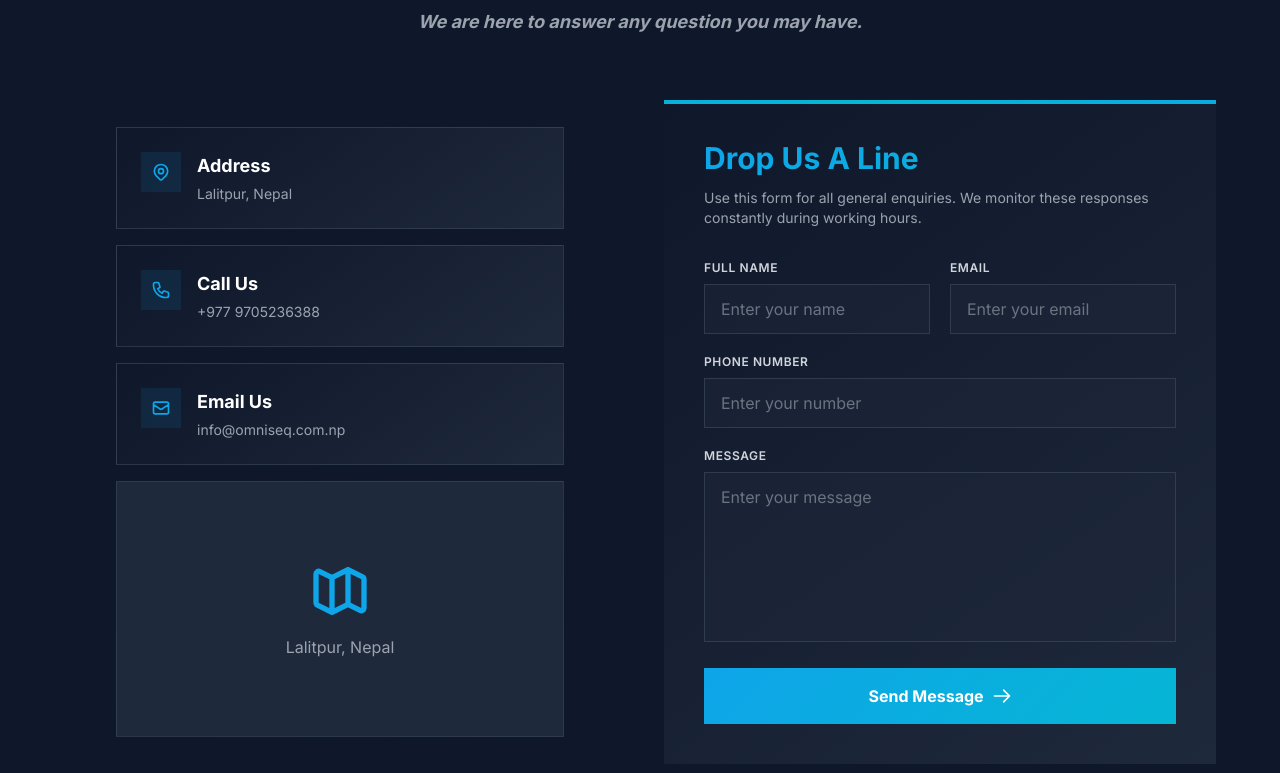
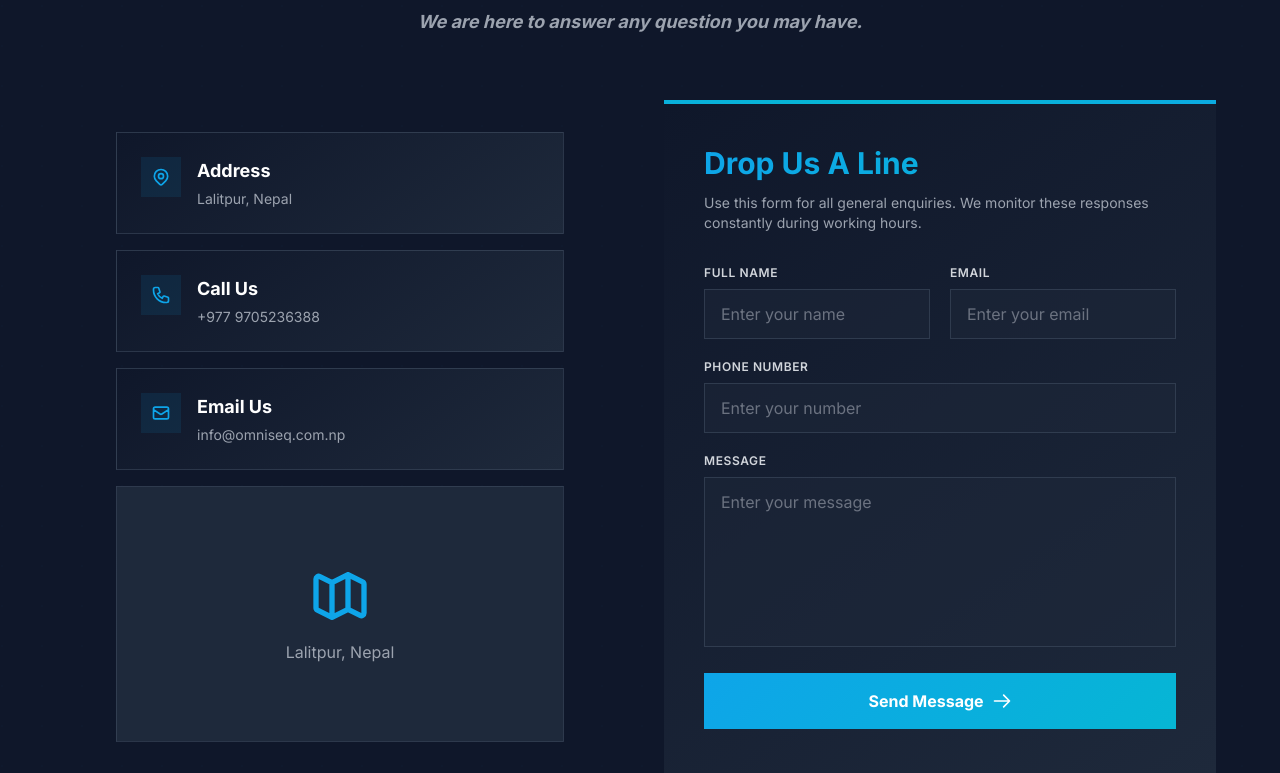
Before and after one commit to Riya-Infyrus/omni-seq-website, a plain HTML site: page index.html in a window 1280 px wide. Shown: the part 3967-4740 px from the top of the page. Drawn offline with nearby package versions, Linux system fonts and the light colour scheme.

Commit message:
Align padding properly in contact section columns

```diff
--- a/index.html
+++ b/index.html
@@ -693,7 +693,8 @@
                 <!-- Two Column Layout -->
                 <div class="grid lg:grid-cols-2 gap-12 items-stretch max-w-6xl mx-auto">
                     <!-- Left Column - Contact Info -->
-                    <div class="space-y-4 mx-auto w-full max-w-md flex flex-col justify-center">
+                    <div class="flex flex-col justify-center mx-auto w-full max-w-md py-8">
+                        <div class="space-y-4">
                         <!-- Address -->
                         <div class="contact-card p-6 group flex items-start space-x-4">
                             <div class="icon-wrapper w-10 h-10 bg-primary/10 flex items-center justify-center flex-shrink-0">
@@ -745,10 +746,11 @@
                                 </div>
                             </div>
                         </div>
+                        </div>
                     </div>
 
                     <!-- Right Column - Contact Form -->
-                    <div class="ceo-card p-8 md:p-10">
+                    <div class="ceo-card p-8 md:p-10 flex flex-col justify-center">
                         <div class="mb-8">
                             <h3 class="text-3xl font-bold mb-3 gradient-text">Drop Us A Line</h3>
                             <p class="text-gray-400 text-sm">Use this form for all general enquiries. We monitor these responses constantly during working hours.</p>
```
